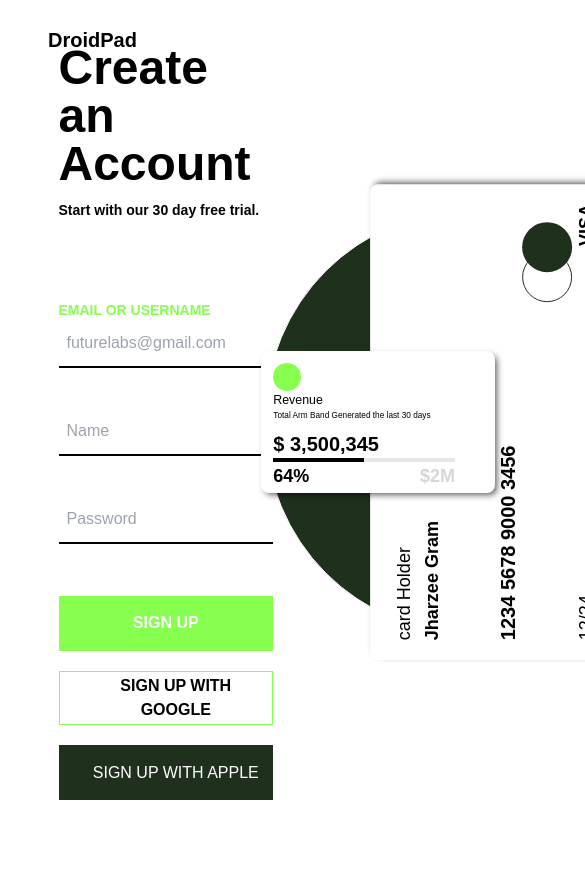
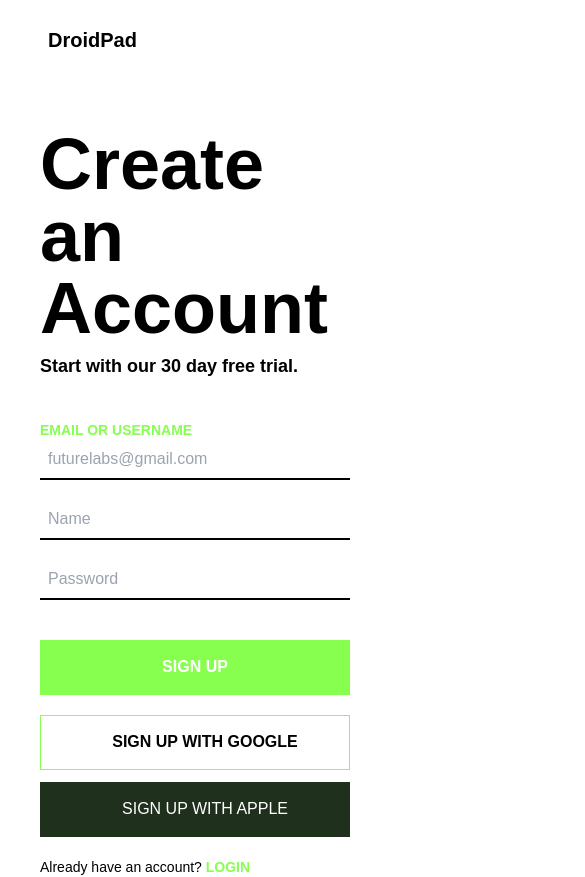
Before and after one commit to MauLight/react-converge, a React app: page / in a window 390 px wide. Shown: the top 877 px of the page, 585 px wide, since content can reach past the window. Before the commit the page ends 844 px from the top, so only its background shows below. Built offline with nearby package versions, Linux system fonts and the light colour scheme; the HTML template or start-up script is replaced by a standard one.

Commit message:
feat: :zap: responsive design
added responsiveness in sign up form, accesibility features in buttons

```diff
--- a/src/components/signup/Card1.jsx
+++ b/src/components/signup/Card1.jsx
@@ -2,10 +2,10 @@
 
 export const Card1 = () => {
   return (
-    <div className='shadow absolute w-[476.28px] h-[258.05px] bg-[#ffffff] rounded-lg -rotate-90 z-10 left-[67%] p-5'>
+    <div className='shadow absolute w-[376.28px] h-[198.05px] xl:w-[476.28px] xl:h-[258.05px] bg-[#ffffff] rounded-lg -rotate-90 z-10 left-[64%] xl:left-[67%] p-5'>
       <p className='text-lg'>card Holder</p>
       <h2 className='font-bold text-lg'>Jharzee Gram</h2>
-      <h2 className='font-bold text-xl mt-12'>{'1234 5678 9000 3456'}</h2>
+      <h2 className='font-bold text-xl mt-2 xl:mt-12'>{'1234 5678 9000 3456'}</h2>
       <div className="flex w-full justify-end">
         <div className="w-[50px] h-[50px] rounded-full border border-[#1F311D] mr-12"></div>
         <div className="absolute w-[50px] right-[8%] h-[50px] rounded-full bg-[#1F311D]"></div>
--- a/src/components/signup/Card2.jsx
+++ b/src/components/signup/Card2.jsx
@@ -2,14 +2,14 @@
 
 export const Card2 = () => {
   return (
-    <div className='shadow absolute w-[233.78px] h-[141.26px] bg-[#ffffff] rounded-lg z-20 left-[67%] p-3 pr-10'>
+    <div className='shadow absolute w-[173.78px] h-[101.26px] xl:w-[233.78px] xl:h-[141.26px] bg-[#ffffff] rounded-lg z-20 left-[67%] p-3 pr-10'>
       <div className="flex w-full justify-start relative">
-        <div className="w-[28px] h-[28px] rounded-full bg-[#87FF4F]"></div>
+        <div className="w-[18px] h-[18px] xl:w-[28px] xl:h-[28px] rounded-full bg-[#87FF4F]"></div>
         <i className="fa-solid fa-bag-shopping  absolute top-[20%] left-[3.5%]"></i>
       </div>
-      <p className='text-[12.39px]'>Revenue</p>
-      <p className='text-[8.26px]'>Total Arm Band Generated the last 30 days</p>
-      <h2 className='font-bold text-xl mt-2'>{'$ 3,500,345'}</h2>
+      <p className='text-[8px] xl:text-[12.39px]'>Revenue</p>
+      <p className='text-[5px] xl:text-[8.26px]'>Total Arm Band Generated the last 30 days</p>
+      <h2 className='font-bold text-[12px] xl:text-xl xlmt-2'>{'$ 3,500,345'}</h2>
       <div className="flex w-full">
         <div className="border-b-4 w-full border-[#000000]"></div>
         <div className="border-b-4 w-full"></div>
--- a/src/components/signup/Circle.jsx
+++ b/src/components/signup/Circle.jsx
@@ -2,6 +2,6 @@
 
 export const Circle = () => {
   return (
-    <div className='absolute left-[68%] rounded-full w-[413.04px] h-[424.61px] bg-[#1F311D] border-[1.65px] border-white z-1'></div>
+    <div className='absolute left-[68%] rounded-full w-[313.04px] h-[324.61px] xl:w-[413.04px] xl:h-[424.61px] bg-[#1F311D] border-[1.65px] border-white z-1'></div>
   )
 }
--- a/src/components/signup/Form.jsx
+++ b/src/components/signup/Form.jsx
@@ -4,10 +4,10 @@
 
 const SignButtons = ({ googleLogin }) => {
   return (
-    <div className="flex flex-col gap-y-5 w-full">
+    <div className="flex flex-col gap-y-3 w-full">
       <button
         onClick={googleLogin}
-        className='flex gap-x-5 justify-center items-center h-[6.5vh] font-bold text-[#000000] p-2 bg-white border border-[#87FF4F] w-full uppercase'
+        className='flex gap-x-5 justify-center items-center h-[6.5vh] font-bold text-[#000000] p-2 bg-white border border-[#87FF4F] w-full uppercase hover:text-white hover:bg-[#4285F4] hover:border-[#4285F4] active:bg-white active:text-black transition-color duration-200'
       >
         <i className="fa-brands fa-google"></i>
                 Sign up with google
@@ -58,8 +58,8 @@
 
   return (
     <>
-      <form className='flex flex-col gap-y-8 w-full mb-5 mt-20'>
-        <div className="flex flex-col gap-y-10">
+      <form className='flex flex-col gap-y-5 w-full mb-5 mt-10'>
+        <div className="flex flex-col gap-y-5">
           <div className="flex flex-col">
             <label htmlFor='username' className='text-sm uppercase text-[#87FF4F] font-bold'>Email or username</label>
             <input
@@ -67,7 +67,7 @@
               onChange={({ target }) => setUsername(target.value)}
               type='email'
               placeholder='futurelabs@gmail.com'
-              className='h-12 text-[#000000] p-2 bg-transparent w-full focus:ring-0 focus:outline-none border-b-2 border-[#000000]'
+              className='h-10 text-[#000000] p-2 bg-transparent w-full focus:ring-0 focus:outline-none border-b-2 border-[#000000]'
 
             />
           </div>
@@ -76,24 +76,28 @@
             onChange={({ target }) => setName(target.value)}
             type='text'
             placeholder='Name'
-            className='h-12 text-[#000000] p-2 bg-transparent w-full focus:ring-0 focus:outline-none border-b-2 border-[#000000]'
+            className='h-10 text-[#000000] p-2 bg-transparent w-full focus:ring-0 focus:outline-none border-b-2 border-[#000000]'
           />
           <input
             value={password}
             onChange={({ target }) => setPassword(target.value)}
             type='password'
             placeholder='Password'
-            className='h-12 text-[#000000] p-2 bg-transparent w-full focus:ring-0 focus:outline-none border-b-2 border-[#000000]'
+            className='h-10 text-[#000000] p-2 bg-transparent w-full focus:ring-0 focus:outline-none border-b-2 border-[#000000]'
           />
         </div>
         <button
           onClick={handleSignUp}
-          className='h-[6.5vh] font-bold text-white p-2 mt-5 bg-[#87FF4F] w-full uppercase'>
+          className='h-[6.5vh] font-bold text-white p-2 mt-5 bg-[#87FF4F] hover:text-black hover:bg-white hover:border border-[#87FF4F] active:bg-[#87FF4F] active:text-white transition-color duration-200 w-full uppercase'>
                     Sign up
         </button>
 
       </form>
       <SignButtons googleLogin={googleLogin} />
+      <p className='text-start w-full text-sm text-[#000000] pt-5'>
+        {'Already have an account? '}
+        <a className='text-sm uppercase text-[#87FF4F] font-bold' href='/'>login</a>
+      </p>
     </>
   )
 }
--- a/src/components/signup/Title.jsx
+++ b/src/components/signup/Title.jsx
@@ -2,9 +2,9 @@
 
 export const Title = () => {
   return (
-    <div className="flex flex-col w-full gap-y-3">
-      <h1 className='text-5xl text-[#000000] font-bold'>Create an Account</h1>
-      <p className='text-sm text-[#000000] font-bold'>Start with our 30 day free trial.</p>
+    <div className="flex flex-col w-full gap-y-2">
+      <h1 className='text-7xl lg:text-4xl text-[#000000] font-bold'>Create an Account</h1>
+      <p className='text-lg lg:text-sm text-[#000000] font-bold'>Start with our 30 day free trial.</p>
     </div>
   )
 }
--- a/src/views/Signup.jsx
+++ b/src/views/Signup.jsx
@@ -70,7 +70,7 @@
   return (
     <div className='flex w-full h-screen'>
 
-      <div className="flex flex-col w-full lg:w-3/4 items-center justify-center pl-[15%] pr-[30%]">
+      <div className="flex flex-col w-full lg:w-3/4 items-center justify-start max-lg:mt-32 lg:justify-center max-lg:px-10 lg:pl-[10%] lg:pr-[20%] min-[1400px]:pl-[15%] min-[1400px]:pr-[30%]">
 
 
         <Title />
@@ -89,7 +89,7 @@
         />
 
       </div>
-      <div className="w-0 lg:w-1/4 flex justify-center items-center bg-[#1F311D]">
+      <div className="hidden w-0 lg:w-1/4 lg:flex justify-center items-center bg-[#1F311D]">
         <Card2 />
         <Card1 />
         <Circle />
```
